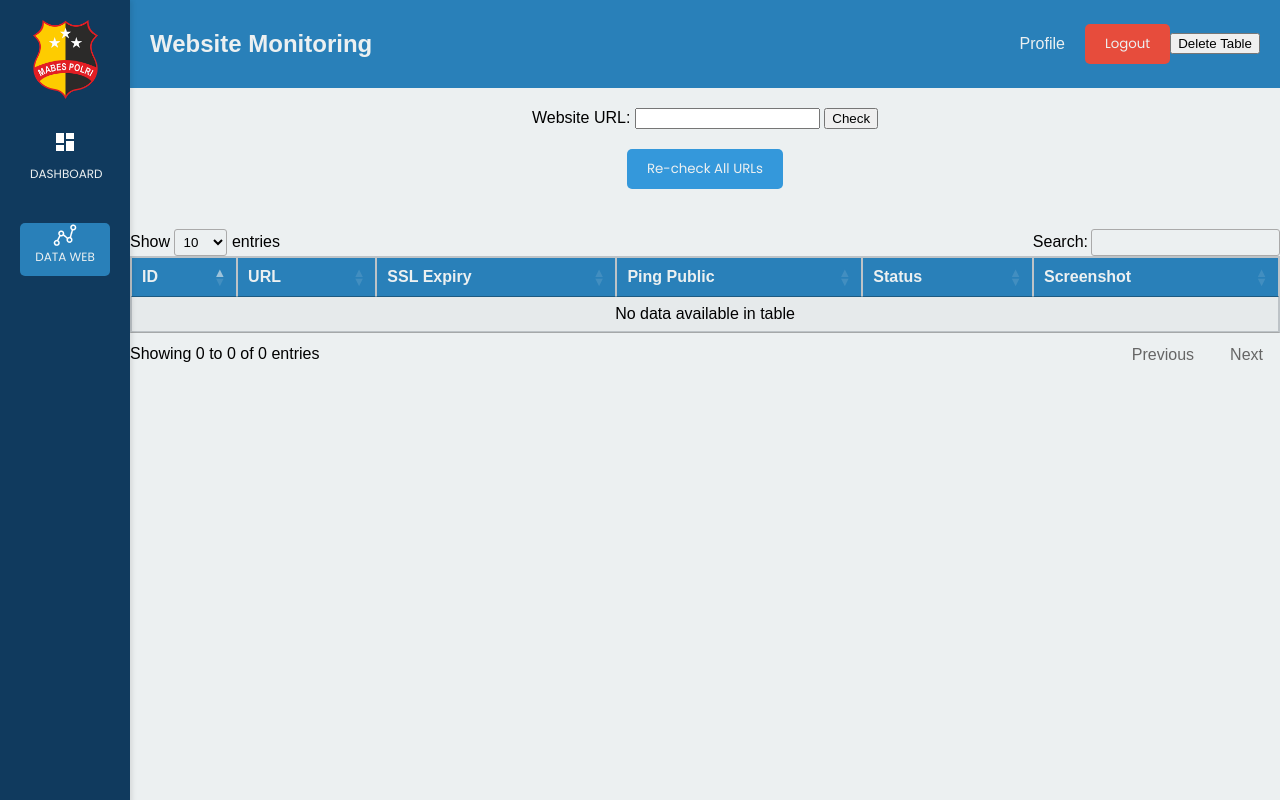
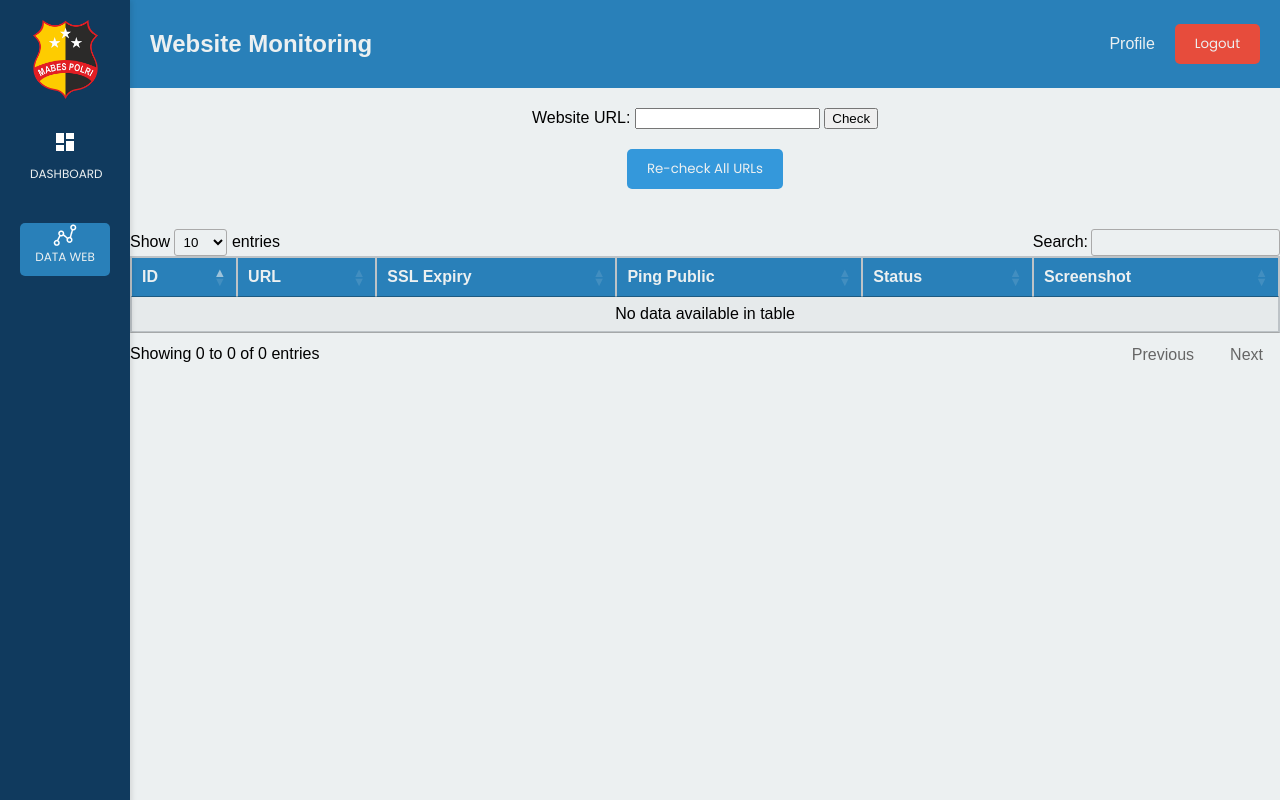
Before and after one commit to IvanBarlianto/MonitoringWeb, a Flask app: page /data in a window 1280 px wide. Run offline with Flask 3, Linux system fonts and the light colour scheme; the visitor is signed in with stand-in values (Sample User, id 1); some libraries are stand-ins or nearby versions.

Commit message:
update data.html

```diff
--- a/templates/data.html
+++ b/templates/data.html
@@ -45,7 +45,8 @@
             align-items: center;
         }
 
-        .profile,.logout {
+        .profile,
+        .logout {
             margin-left: 20px;
         }
 
@@ -159,8 +160,8 @@
                 <img src="/static/logo.png" alt="Logo" width="65" height="79" class="logo">
             </a>
             <ul>
-                <li><a href="/dashboard">DASHBOARD</a></li>
-                <li class="active"><a href="/data">DATA WEB</a></li>
+                <li><a href="dashboard">DASHBOARD</a></li>
+                <li class="active"><a href="data">DATA WEB</a></li>
             </ul>
         </aside>
 
@@ -175,9 +176,6 @@
                     </div>
                     <div class="logout">
                         <button onclick="openLogoutModal()">Logout</button>
-                    </div>
-                    <div class="delete-table">
-                        <button onclick="deleteTable()">Delete Table</button>
                     </div>
                 </div>
             </nav>
@@ -320,7 +318,6 @@
                 toggleLoading(false);
             });
         });
-
         function openLogoutModal() {
             document.getElementById('logoutModal').style.display = 'block';
         }
@@ -333,24 +330,6 @@
             window.location.href = '/logout';
         }
 
-        function deleteTable() {
-            if (confirm("Are you sure you want to delete the table? This action cannot be undone.")) {
-                fetch('/delete_table', {
-                    method: 'POST'
-                }).then(response => response.json()).then(data => {
-                    if (data.message) {
-                        alert(data.message);
-                        location.reload();  // Reload the page to reflect the changes
-                    } else {
-                        alert('Error: ' + data.error);
-                    }
-                }).catch(error => {
-                    console.error('Error:', error);
-                    alert('An error occurred while deleting the table.');
-                });
-            }
-        }
-
         window.onclick = function (event) {
             if (event.target == document.getElementById('logoutModal')) {
                 closeLogoutModal();
```
